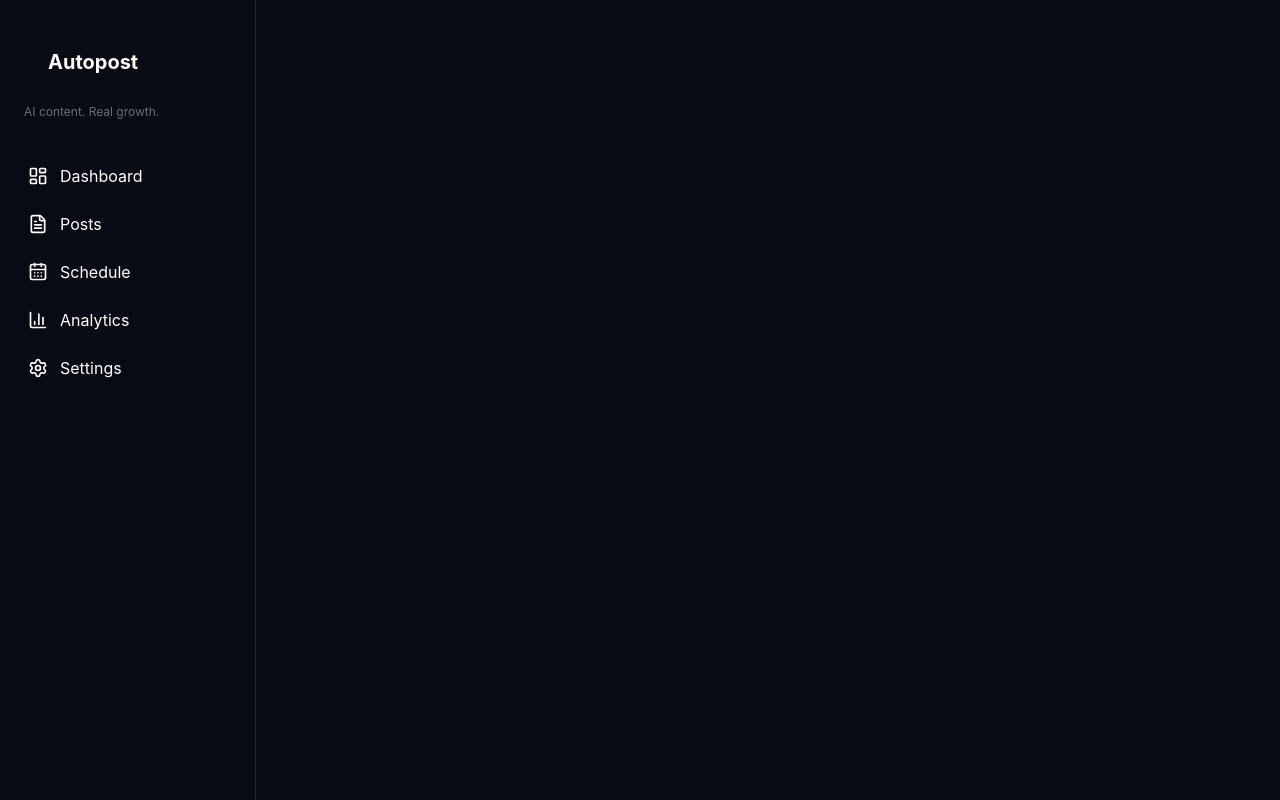
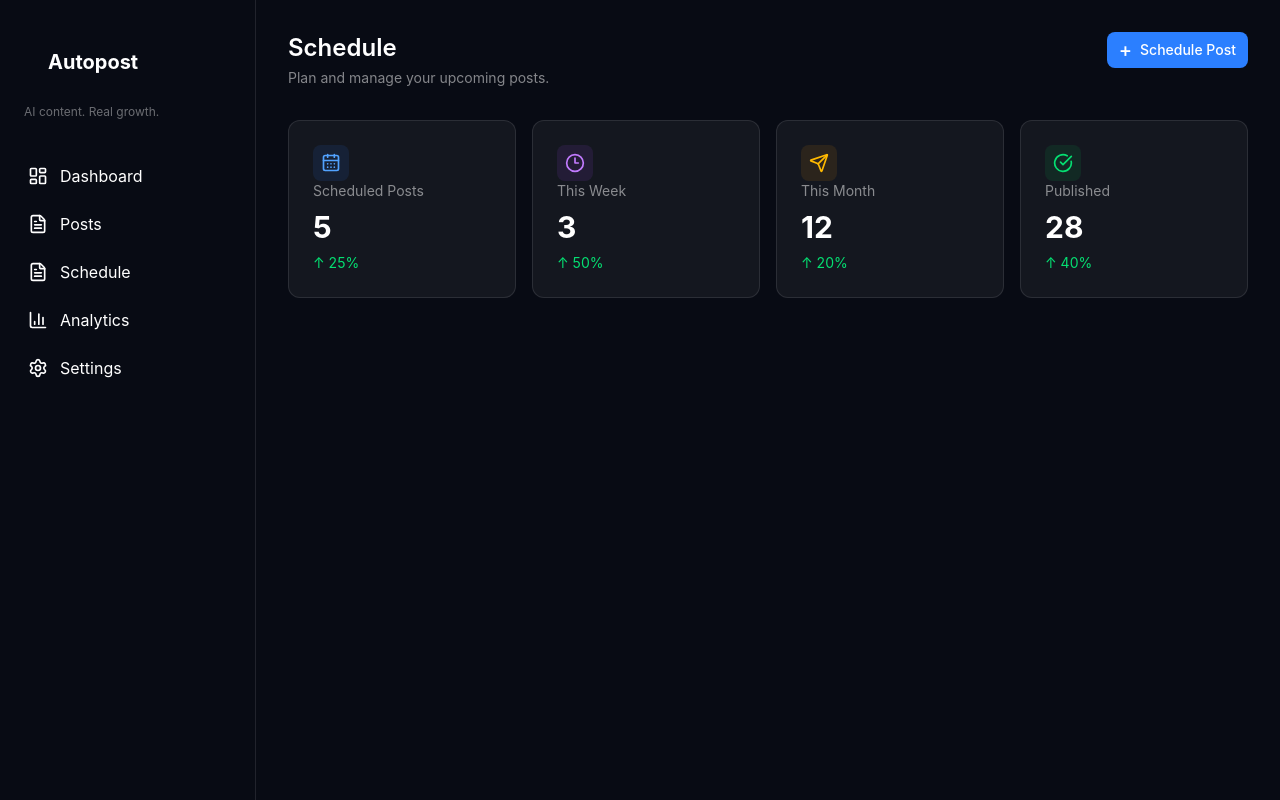
Before and after one commit to Ice-00/Autopost-, a React (Vite) app: page /schedule in a window 1280 px wide. Built offline with nearby package versions, Linux system fonts and the light colour scheme.

Commit message:
New page ; Schedule. Added

```diff
--- a/src/App.jsx
+++ b/src/App.jsx
@@ -1,8 +1,8 @@
 import { BrowserRouter, Routes, Route, Link } from "react-router-dom";
 import Sidebar from "./components/sidebar";
-
 import Dashboard from "./pages/Dashboard";
 import Posts from "./pages/Posts";
+import Schedule from "./pages/Schedule";
 
 function App() {
   return (
@@ -14,6 +14,7 @@ function App() {
           <Routes>
             <Route path="/" element={<Dashboard />} />
             <Route path="/posts" element={<Posts />} />
+            <Route path= "/schedule" element={<Schedule />} />
           </Routes>
         </main>
       </div>
--- a/src/components/sidebar.jsx
+++ b/src/components/sidebar.jsx
@@ -38,9 +38,11 @@ function Sidebar() {
               </Link>
             </li>
 
-            <li className="flex items-center gap-3 rounded-lg p-3 hover:bg-white/10">
-              <CalendarDays size={20} />
-              <span>Schedule</span>
+            <li className="rounded-lg p-3 hover:bg-white/10">
+              <Link to="/schedule" className="flex items-center gap-3">
+                <FileText size={20} />
+                <span>Schedule</span>
+              </Link>
             </li>
 
             <li className="flex items-center gap-3 rounded-lg p-3 hover:bg-white/10">
--- /dev/null
+++ b/src/pages/Schedule.jsx
@@ -0,0 +1,70 @@
+import {
+  CalendarDays,
+  Clock3,
+  Send,
+  CheckCircle,
+} from "lucide-react";
+
+import StatCard from "../components/statcard";
+
+
+function Schedule(){
+    return(
+        <div>
+            {/* Header */}
+            <div className="flex items-start justify-between">
+                <div>
+                    <h1 className="text-2xl font-semibold text-white">
+                        Schedule
+                    </h1>
+
+                    <p className="mt-1 text-sm text-white/50">
+                          Plan and manage your upcoming posts.
+                    </p>
+                </div>
+                <button className="flex items-center gap-2 rounded-lg bg-blue-500 px-3 py-1 text-sm font-medium text-white hover:bg-blue-600">
+                    <span className="text-xl">+</span>
+                    Schedule Post
+                </button>
+            </div>
+
+            {/* Stats */}
+            <div className="mt-8 grid grid-cols-4 gap-4">
+                <StatCard
+                title="Scheduled Posts"
+                value="5"
+                change="↑ 25%"
+                icon={CalendarDays}
+                color="blue"
+                />
+
+                <StatCard
+                title="This Week"
+                value="3"
+                change="↑ 50%"
+                icon={Clock3}
+                color="purple"
+                />
+
+                <StatCard
+                title="This Month"
+                value="12"
+                change="↑ 20%"
+                icon={Send}
+                color="amber"
+                />
+
+                <StatCard
+                title="Published"
+                value="28"
+                change="↑ 40%"
+                icon={CheckCircle}
+                color="green"
+                />
+
+            </div>
+        </div>
+    );
+}
+
+export default Schedule;
```
Also changed, not shown: src/components/statcard.jsx (indentation only).
